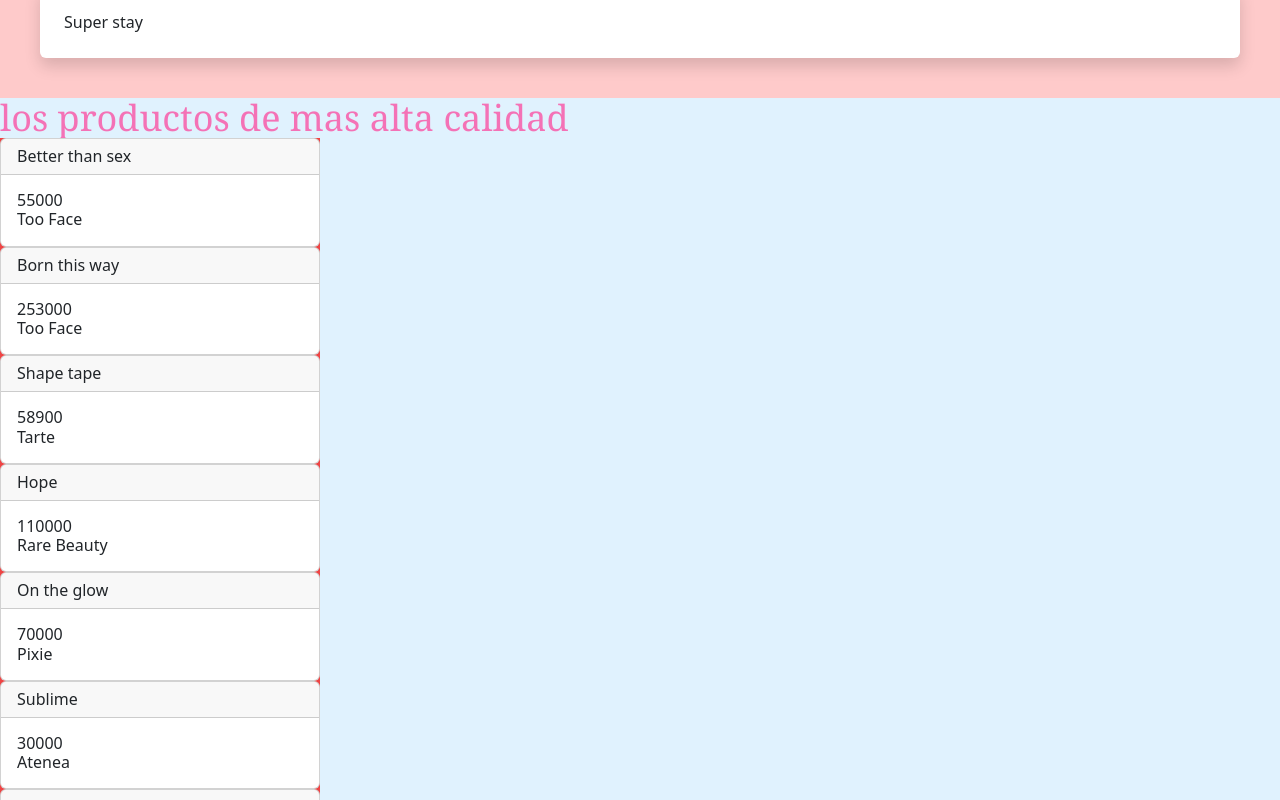
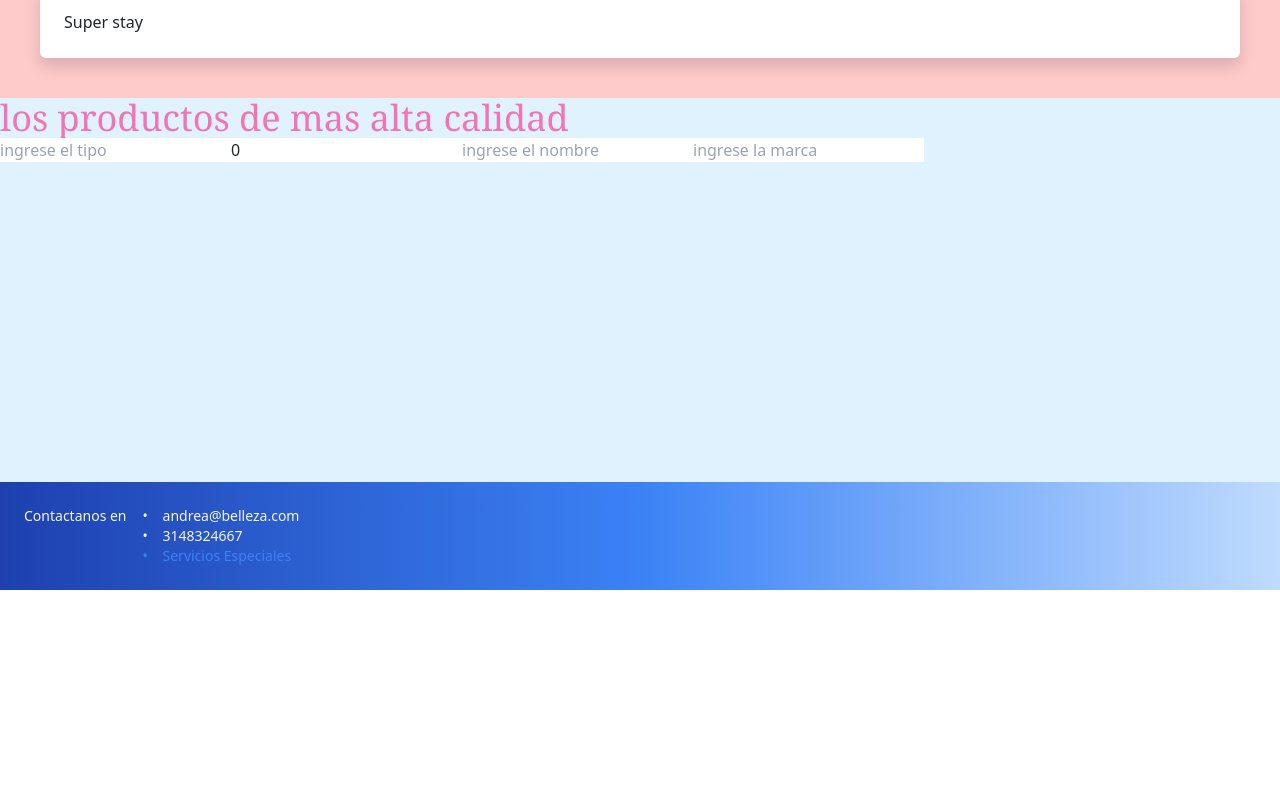
Before and after one commit to jero4204/MidTermExamWeb, a React (Vite) app: page /Makeup in a window 1280 px wide. Shown: the part 1020-1820 px from the top of the page. After the commit the page ends 1610 px from the top, so only its background shows below. Built offline with nearby package versions, Linux system fonts and the light colour scheme.

Commit message:
no maaaas

```diff
--- a/src/components/Makeup.tsx
+++ b/src/components/Makeup.tsx
@@ -72,17 +72,9 @@
           ))}
       </div>
     </div>
-
-
           <div>
             <h1 className='text-4xl font-serif text-pink-400'>los productos de mas alta calidad</h1>
-            <div className="h-full w-1/4 bg-red-500">
-            {
-             maquillajesData.map((maquillaje) => {
-            return <MaquillajesComponents key={maquillaje.id} maquillaje={maquillaje} />
-          })
-        }
-            </div>
+            <div className="h-full w-1/4 bg-red-500"> </div>
           </div>
           <input type="text"
       placeholder="ingrese el tipo"
```
